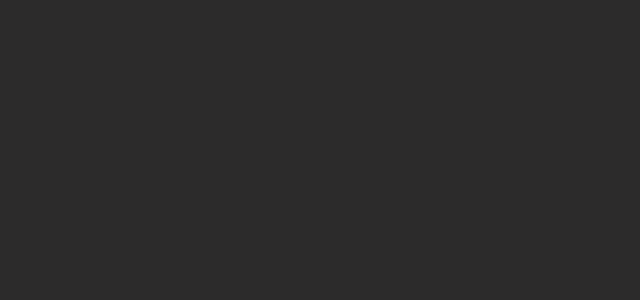
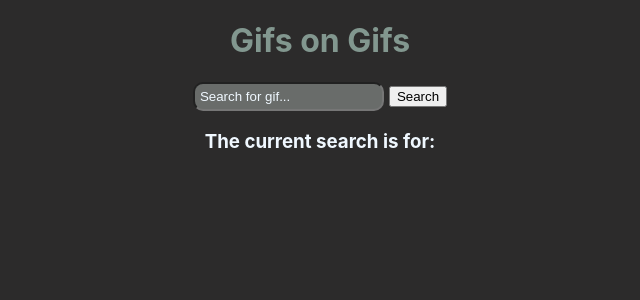
Before and after one commit to Sebi20/GifsOnGifs, a React (Create React App) app: page / in a window 1280 px wide. Before the commit this address had no page. Shown: the top 300 px of the page, without its empty margins (320-960 px from the left). Built offline with nearby package versions, Linux system fonts and the light colour scheme.

Commit message:
Finally got rid of the routing bug causing a 404 error, closes #5

```diff
--- a/src/App.js
+++ b/src/App.js
@@ -8,8 +8,8 @@
   return (
     <>
       <Routes>
-          <Route path="/GifsOnGifs" element={<Search />} component={<Search/>}/>
-          <Route path="/GifsOnGifs/gif" element={<Gif />} component={<Gif/>}/>
+          <Route path="/" element={<Search />} component={<Search/>}/>
+          <Route path="/gif" element={<Gif />} component={<Gif/>}/>
       </Routes>
     </>
   );
--- a/src/Search.js
+++ b/src/Search.js
@@ -47,7 +47,7 @@
     return (
       <div>
 
-       <Link to= {'/GifsOnGifs/gif'} state={{
+       <Link to= {'/gif'} state={{
            img: gifs.images.original.url,
            title: gifs.title,
            rating: gifs.rating
--- a/src/index.js
+++ b/src/index.js
@@ -1,12 +1,12 @@
 import React from 'react';
 import * as ReactDOMClient from 'react-dom/client';
-import { BrowserRouter } from "react-router-dom"
+import { HashRouter } from "react-router-dom"
 import './index.css';
 import App from './App';
 
 const root = ReactDOMClient.createRoot(document.getElementById('root'));
 root.render(
-    <BrowserRouter>
+    <HashRouter>
       <App />
-    </BrowserRouter>
+    </HashRouter>
 );
```
